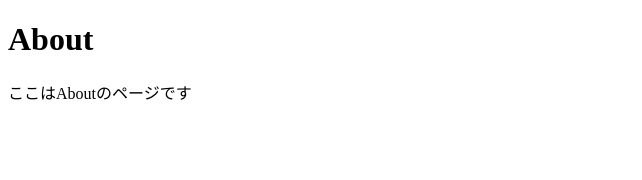
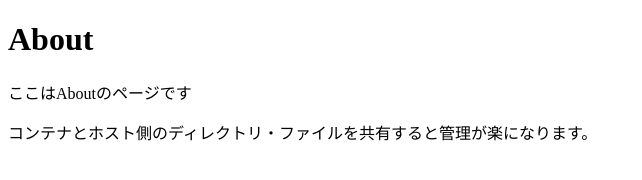
Before and after one commit to yuasys/docker-web-server-01-nginx, a plain HTML site: page static-html-directory/about/index.html in a window 1280 px wide. Shown: the whole page, without its empty margins (0-642 px from the left). Drawn offline with Linux system fonts and the light colour scheme.

Commit message:
更新about/index.html

```diff
--- a/static-html-directory/about/index.html
+++ b/static-html-directory/about/index.html
@@ -8,5 +8,6 @@
 <body>
   <h1>About</h1>
   <p>ここはAboutのページです</p>
+  <p>コンテナとホスト側のディレクトリ・ファイルを共有すると管理が楽になります。</p>
 </body>
 </html>
```
